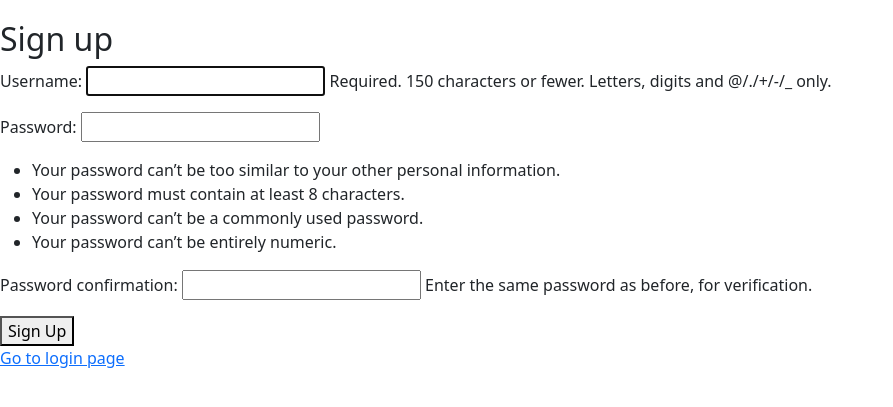
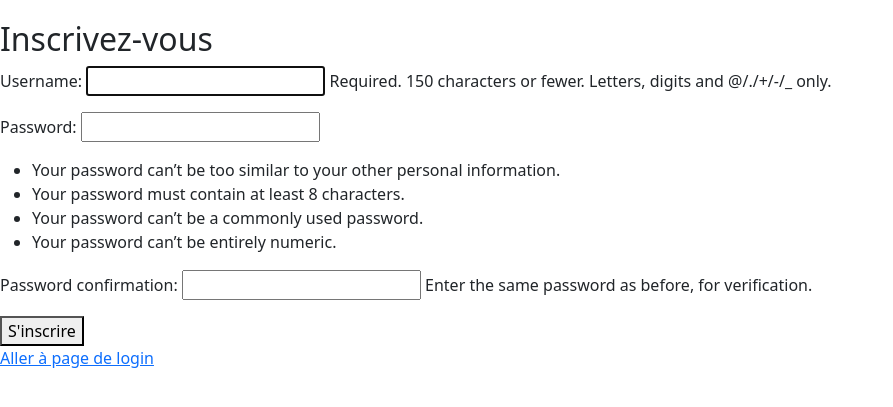
Before and after one commit to clementboloch/OCR_P9, a Django app: page /review/signup/ in a window 1280 px wide. Shown: the part 50-457 px from the top of the page, without its empty margins (0-893 px from the left). Run offline with Django 4.2, Linux system fonts and the light colour scheme; style sheets or scripts are compiled from the project's sources; parts of the project's set-up code (start-up, migrations or seed data) failed here and were passed over; some libraries are stand-ins or nearby versions.

Commit message:
creates signup stymle file

```diff
--- a/src/review/templates/review/registration/signup.html
+++ b/src/review/templates/review/registration/signup.html
@@ -1,13 +1,19 @@
 {% extends 'review/base.html' %}
 {% block content %}
 
-<h2>Sign up</h2>
+{% load static %}
+{% load compress %}
+{% compress css %}
+<link type="text/x-scss" href="{% static 'style/review/signup.scss' %}" rel="stylesheet" media="screen">
+{% endcompress %}
+
+<h2>Inscrivez-vous</h2>
   <form method="post">
     {% csrf_token %}
     {{ form.as_p }}
-    <button type="submit">Sign Up</button>
+    <button type="submit">S'inscrire</button>
   </form>
 
-<a href="/review/login">Go to login page</a>
+<a href="/review/login">Aller à page de login</a>
 
 {% endblock %}
```
Also changed, not shown: src/review/static/style/review/signup.scss (added).
